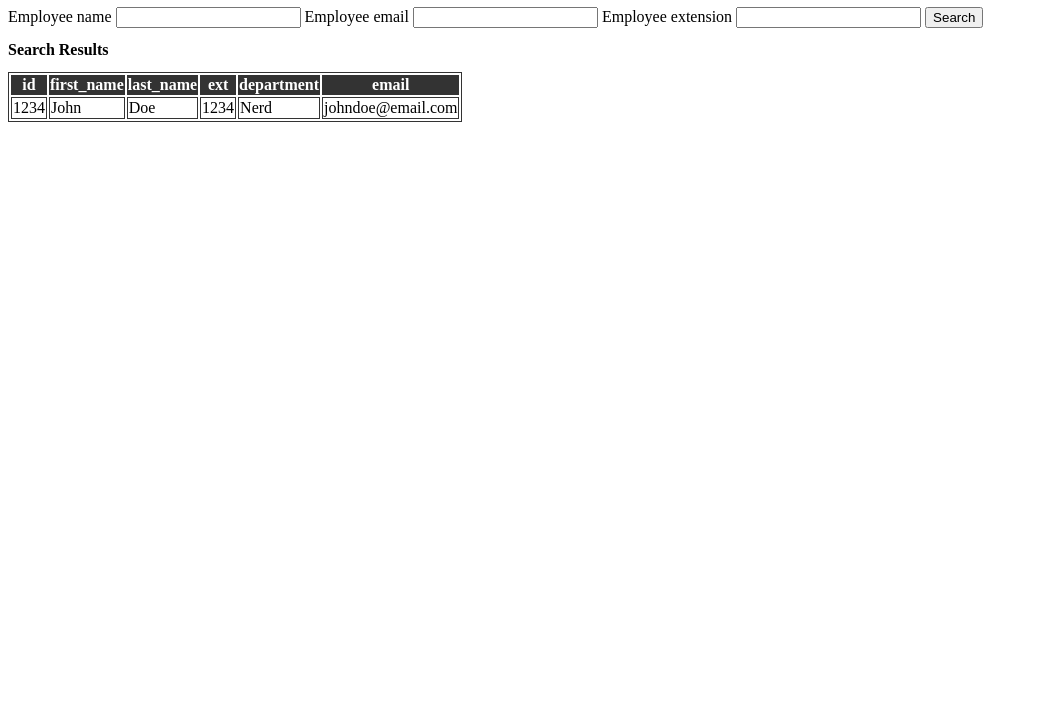
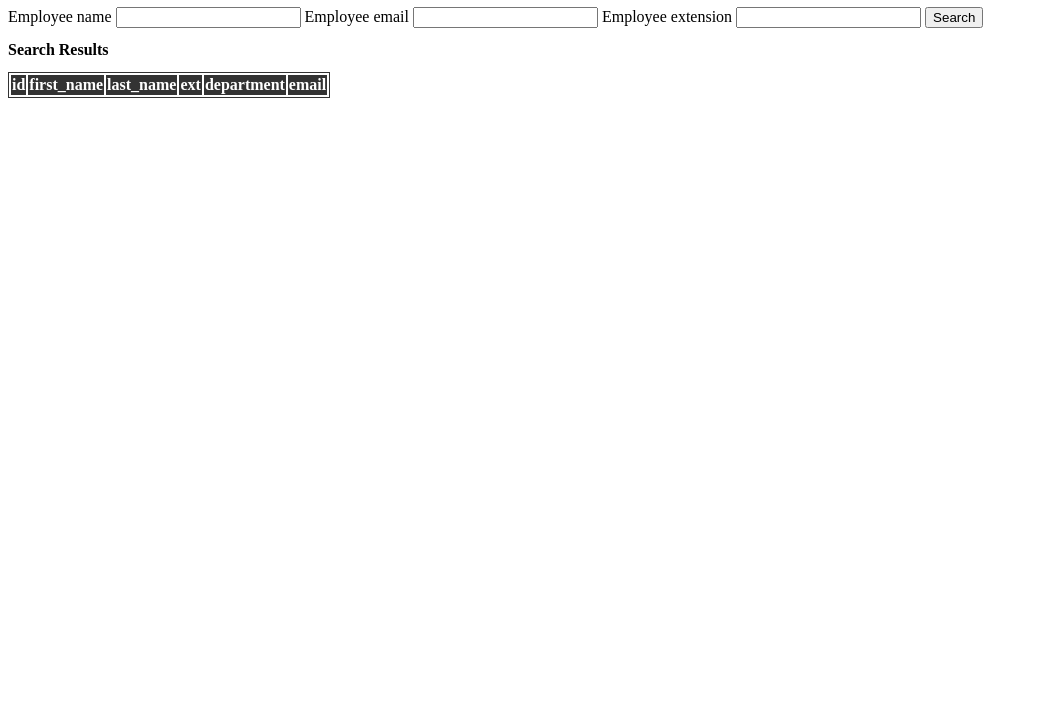
Before and after one commit to DogeSSBM/it_ext_website, a website: page public/index.html in a window 1280 px wide. Shown: the part 73-800 px from the top of the page, without its empty margins (0-1038 px from the left). Drawn offline with Linux system fonts and the light colour scheme; no server answers.

Commit message:
remove john doe

```diff
--- a/public/index.html
+++ b/public/index.html
@@ -41,16 +41,7 @@
 				<th>email</th>
 			</tr>
 		</thead>
-		<tbody>
-			<tr>
-				<td>1234</td>
-				<td>John</td>
-				<td>Doe</td>
-				<td>1234</td>
-				<td>Nerd</td>
-				<td>johndoe@email.com</td>
-			</tr>
-		</tbody>
+		<tbody></tbody>
 	</table>
 </body>
 
```
